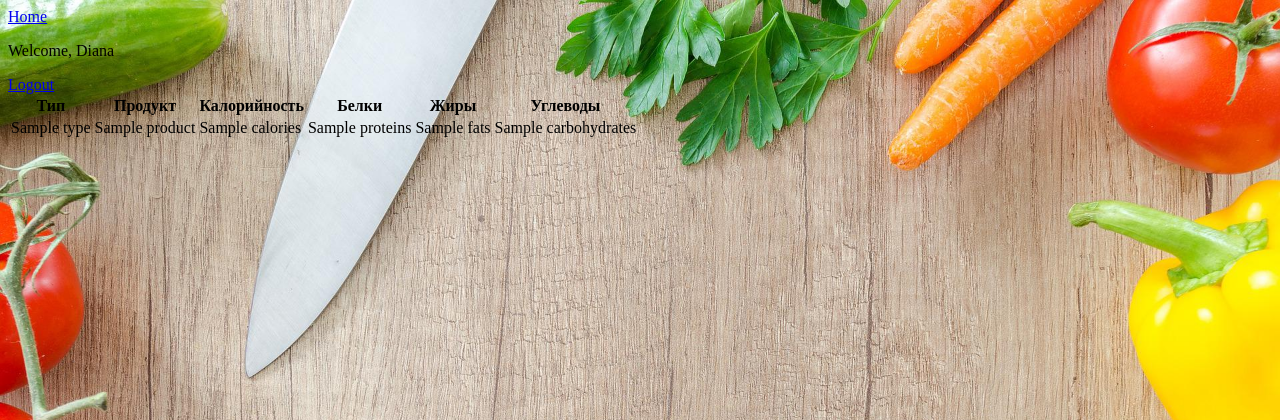
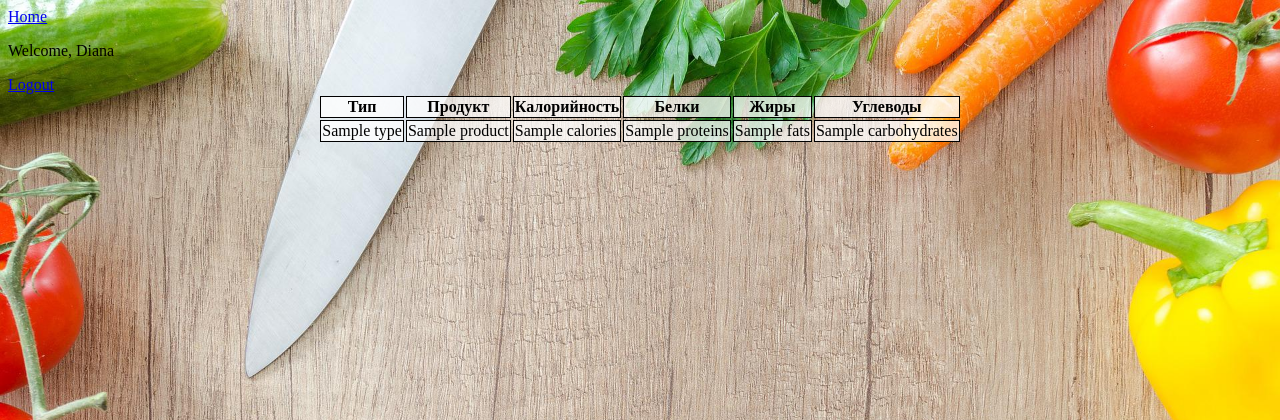
Before and after one commit to DianaS96/Health_diet, a Flask app: template templates/index.html in a window 1280 px wide. Shown: the top 420 px of the page. Run offline with Flask 2, Linux system fonts and the light colour scheme; a user stored in the database is signed in; the template is opened without the code that fills it: most values are stand-ins (such as "Sample title", 1, 10 or a date in 2020).

Commit message:
added style 4 table with products info

```diff
--- a/static/style.css
+++ b/static/style.css
@@ -16,3 +16,13 @@
     background-color: #333333;
     text-transform: uppercase;
 }
+
+.products_table {
+    border: 1px solid black;
+    background-color: rgba(256, 256, 256, 0.5);
+}
+
+.products_table_center {
+    margin-left: auto;
+    margin-right: auto;
+}
```
